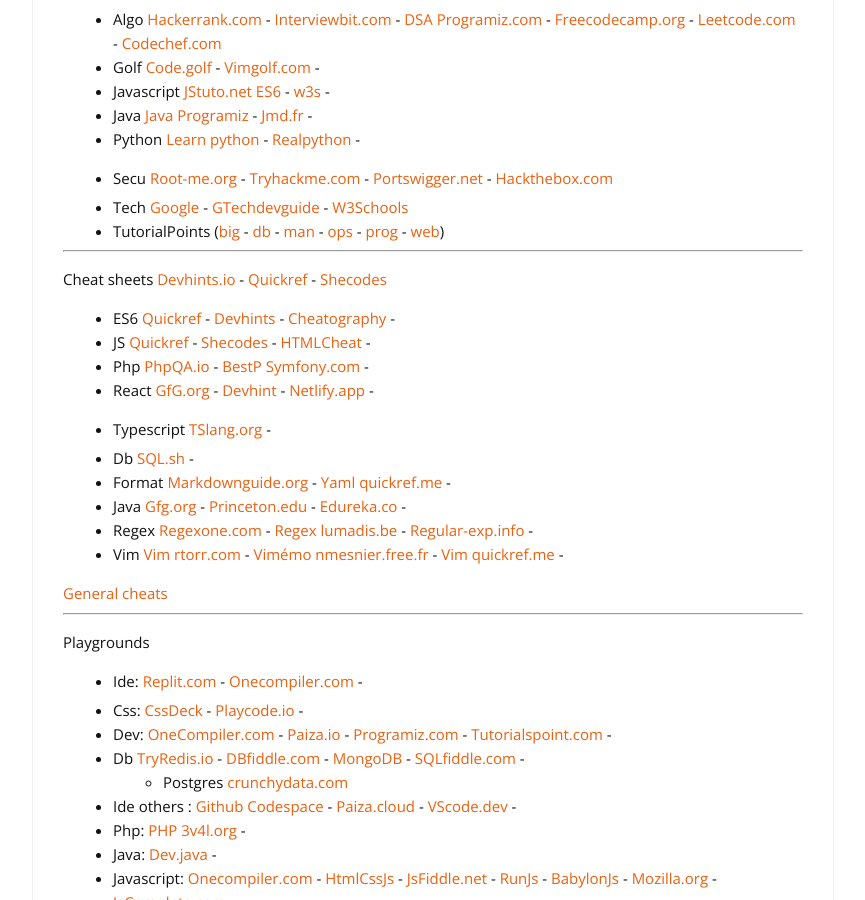
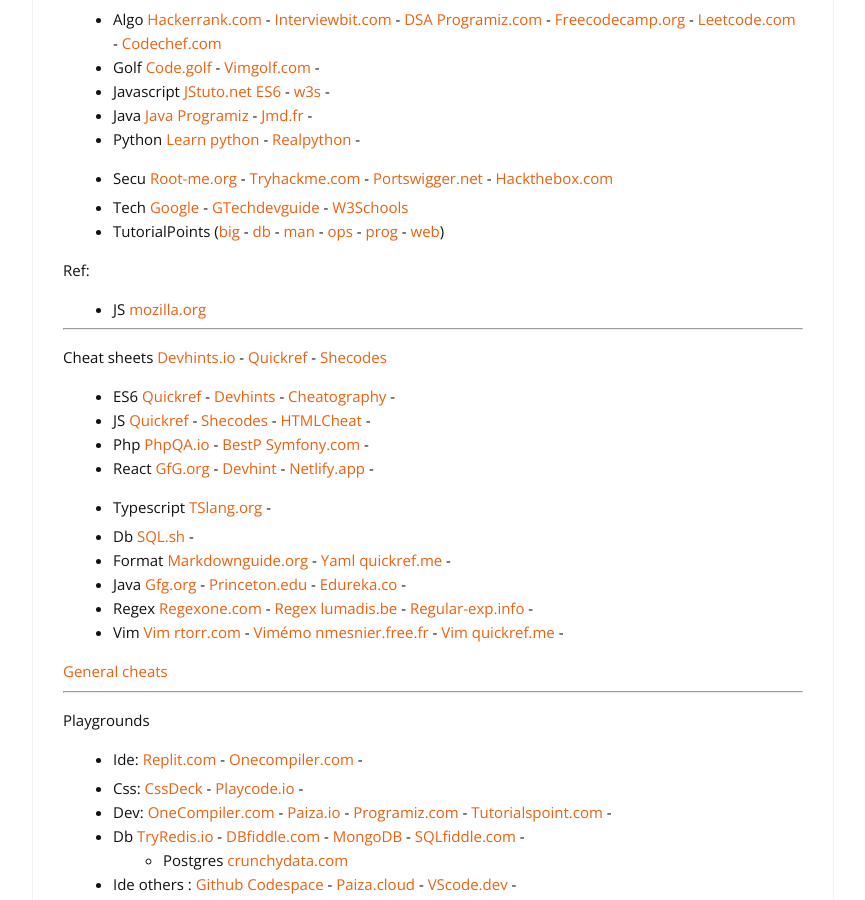
Before and after one commit to cylmat/cylmat.github.io, a Jekyll site: the page built from _pages/USEFUL.md, in a window 1280 px wide and 900 px high, scrolled down 591 px. Shown: the whole window, without its empty margins (207-1072 px from the left). Built offline with Jekyll 4.4.1, drawn with Linux system fonts in a browser that asks for light colours; nearby versions of some CDN libraries.

Commit message:
Update USEFUL.md

```diff
--- a/_pages/USEFUL.md
+++ b/_pages/USEFUL.md
@@ -33,6 +33,9 @@
 
 - Tech [Google](https://developers.google.com/learn) - [GTechdevguide](https://techdevguide.withgoogle.com) - [W3Schools](https://www.w3schools.com)
 - TutorialPoints ([big](https://www.tutorialspoint.com/big_data_tutorials.htm) - [db](https://www.tutorialspoint.com/database_tutorials.htm) - [man](https://www.tutorialspoint.com/management_tutorials.htm) - [ops](https://www.tutorialspoint.com/devops_tutorials.htm) - [prog](https://www.tutorialspoint.com/computer_programming_tutorials.htm) - [web](https://www.tutorialspoint.com/web_development_tutorials.htm))
+
+Ref:
+- JS [mozilla.org](https://developer.mozilla.org/fr/docs/Web/JavaScript/Reference)
 
 - - -
 Cheat sheets
```
